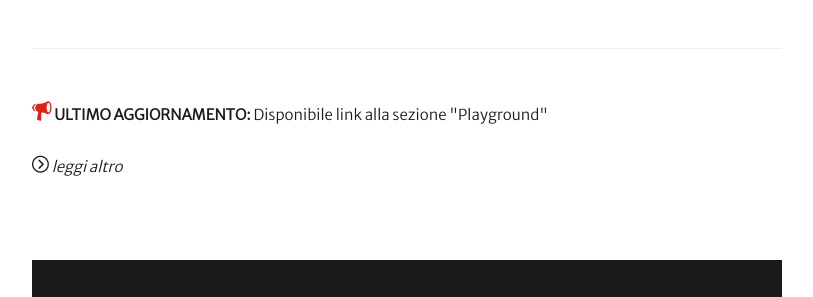
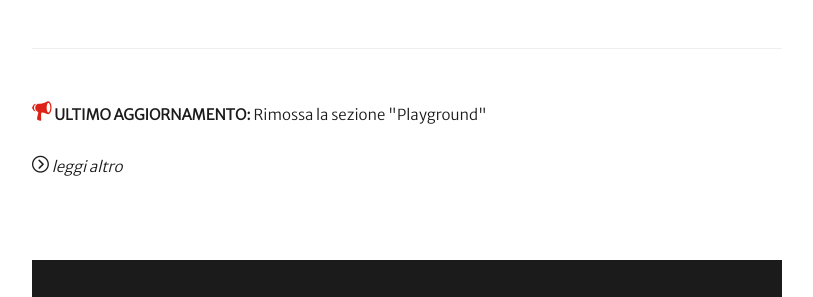
Before and after one commit to carlofinocchiaro/carlofinocchiaro.github.io, a Jekyll site: the page built from index.html, in a window 1280 px wide. Shown: the part 972-1269 px from the top of the page, without its empty margins (233-1046 px from the left). Built offline with Jekyll 4.4.1, drawn with Linux system fonts in a browser that asks for light colours; nearby versions of some CDN libraries; the list of posts is cut into pages by our own code.

Commit message:
minor update

```diff
--- a/_config.yml
+++ b/_config.yml
@@ -26,7 +26,7 @@ hero-subtitle: A HERO CAN BE ANYONE
 hero-image: images/heroBackground.jpg
 
 #NEWS Section
-last-update: Disponibile link alla sezione "Playground"
+last-update: Rimossa la sezione "Playground"
 
 # Footer
 footer-image: images/heroBackground.jpg
```
Also changed, not shown: _pages/atAGlancePage/gaming.md (+2 -0 lines), Gemfile.lock.
